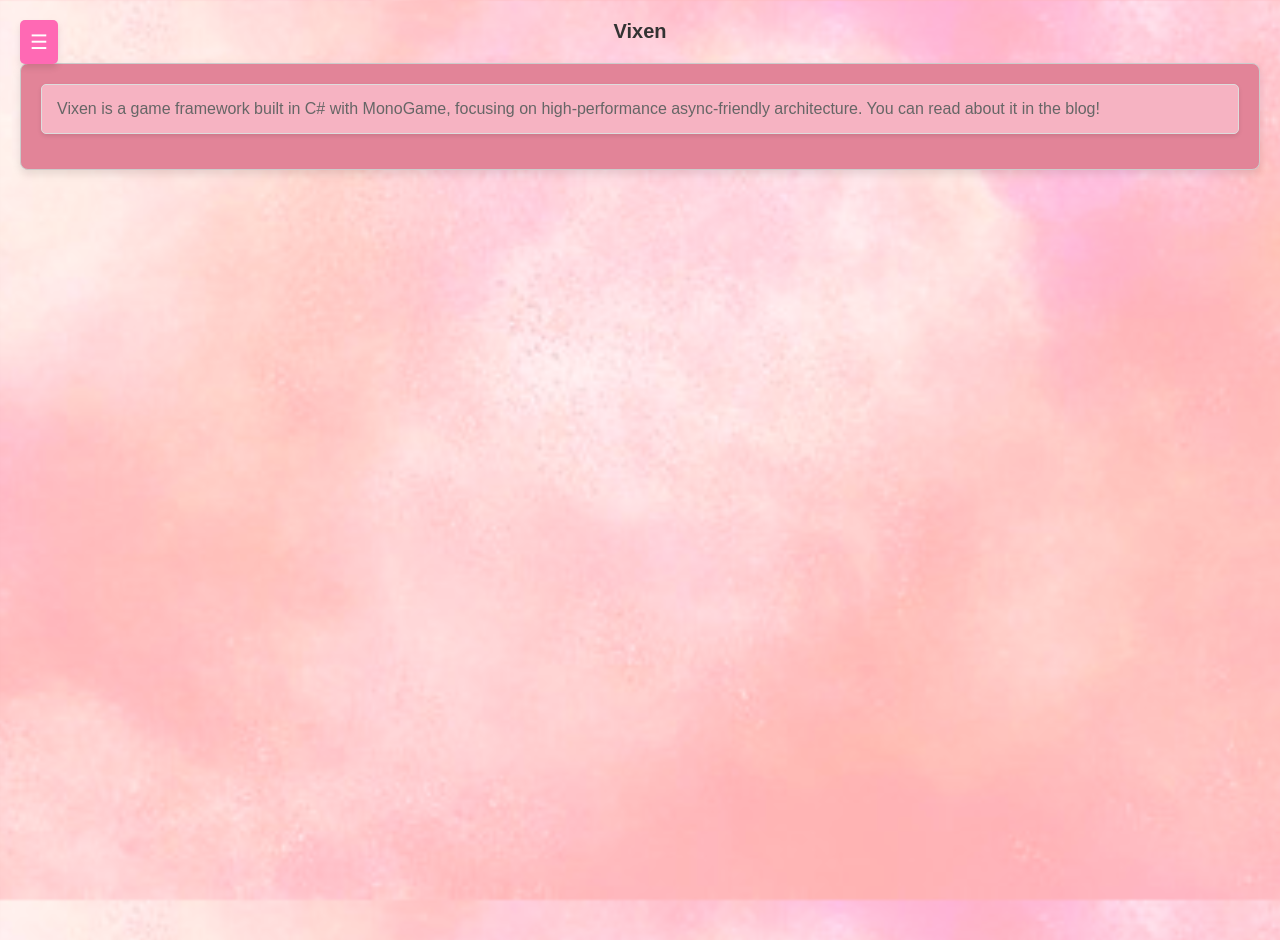
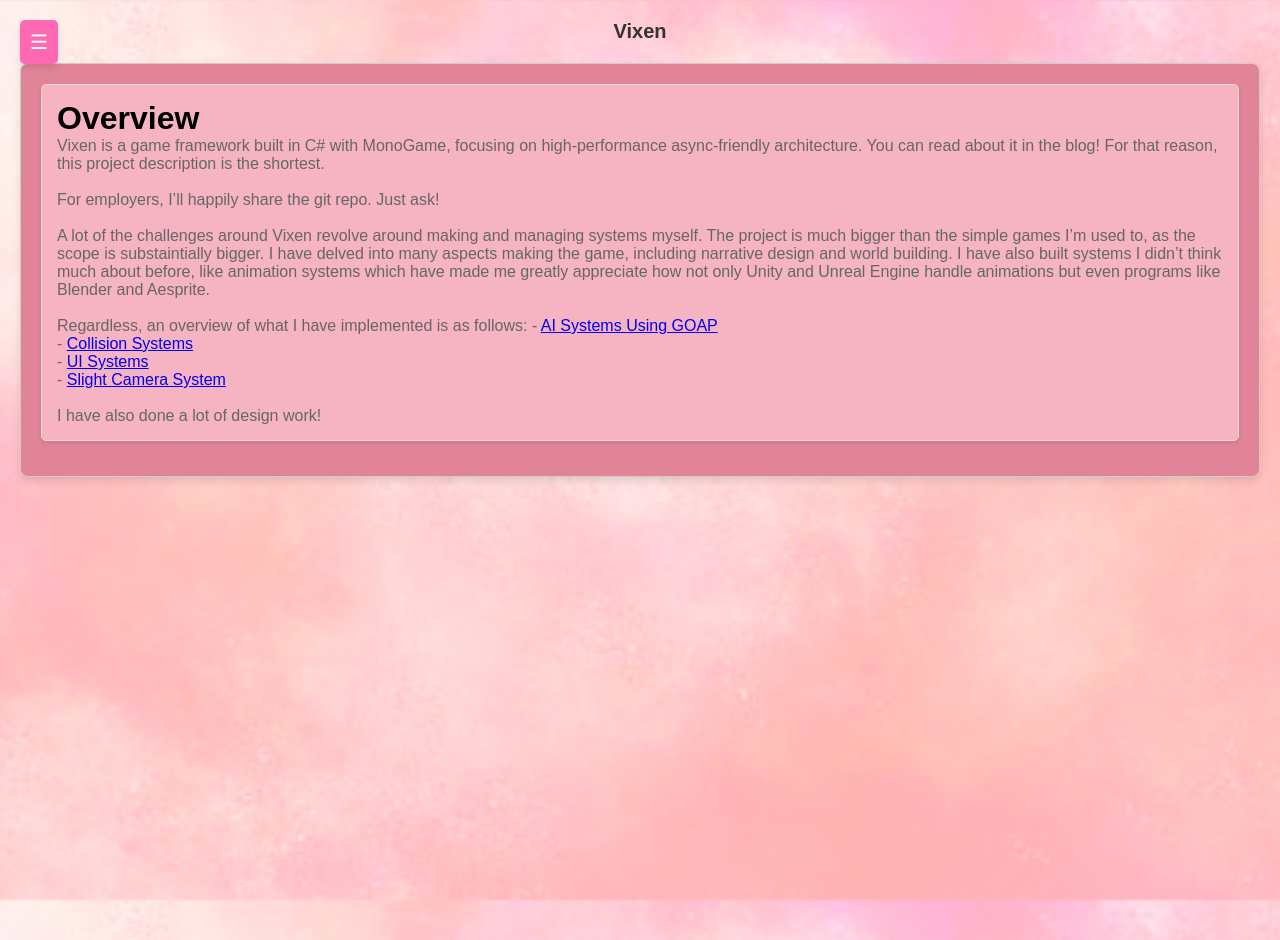
Before and after one commit to NocaToca/nocatoca.github.io, a Jekyll site: the page built from projects/vixen.md, in a window 1280 px wide. Built offline with Jekyll 4.4.1, drawn with Linux system fonts in a browser that asks for light colours.

Commit message:
Updated Cuda and Vixen project

```diff
--- a/projects/vixen.md
+++ b/projects/vixen.md
@@ -4,4 +4,17 @@
 permalink: /projects/vixen/
 ---
 
-Vixen is a game framework built in C# with MonoGame, focusing on high-performance async-friendly architecture. You can read about it in the blog!
+# Overview
+Vixen is a game framework built in C# with MonoGame, focusing on high-performance async-friendly architecture. You can read about it in the blog! For that reason, this project description is the shortest. <br><br>
+
+For employers, I'll happily share the git repo. Just ask! <br><br>
+
+A lot of the challenges around Vixen revolve around making and managing systems myself. The project is much bigger than the simple games I'm used to, as the scope is substaintially bigger. I have delved into many aspects making the game, including narrative design and world building. I have also built systems I didn't think much about before, like animation systems which have made me greatly appreciate how not only Unity and Unreal Engine handle animations but even programs like Blender and Aesprite. <br><br>
+
+Regardless, an overview of what I have implemented is as follows:
+\- [AI Systems Using GOAP](\_posts\2025-05-10-week_in_review_7.md) <br>
+\- [Collision Systems](Website\_posts\2025-05-03-week_in_review_6.md) <br>
+\- [UI Systems](Website\_posts\2025-04-05-week_in_review_2.md) <br>
+\- [Slight Camera System](Website\_posts\2025-04-19-week_in_review_4.md) <br><br>
+
+I have also done a lot of design work!<br>
```
Also changed, not shown: projects/cuda-barnes-hut.md (+12 -1 lines).
